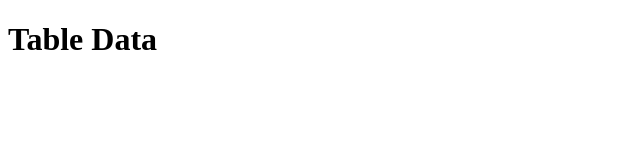
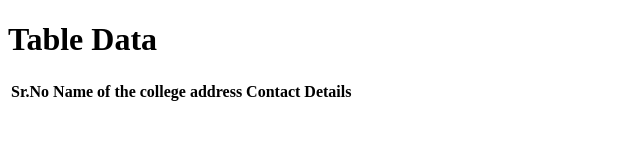
Before and after one commit to KESHAVSHARMA40/KESHAVGITHUB, a plain HTML site: page GITHUabasictable.html in a window 1280 px wide. Shown: the whole page, without its empty margins (0-640 px from the left). Drawn offline with Linux system fonts and the light colour scheme.

Commit message:
New Changes

```diff
--- a/GITHUabasictable.html
+++ b/GITHUabasictable.html
@@ -7,5 +7,13 @@
 </head>
 <body>
     <h1>Table Data</h1>
+    <table>
+        <tr>
+            <th>Sr.No</th>
+            <th>Name of the college</th>
+            <th>address</th>
+            <th>Contact Details</th>
+        </tr>
+    </table>
 </body>
 </html>
```
